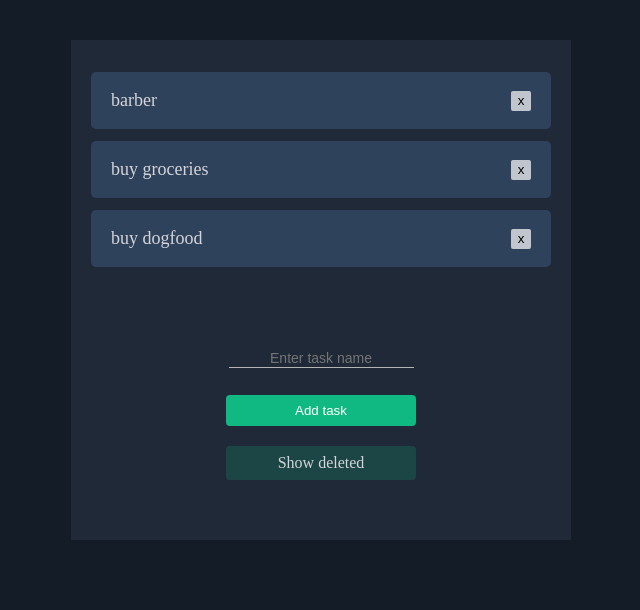
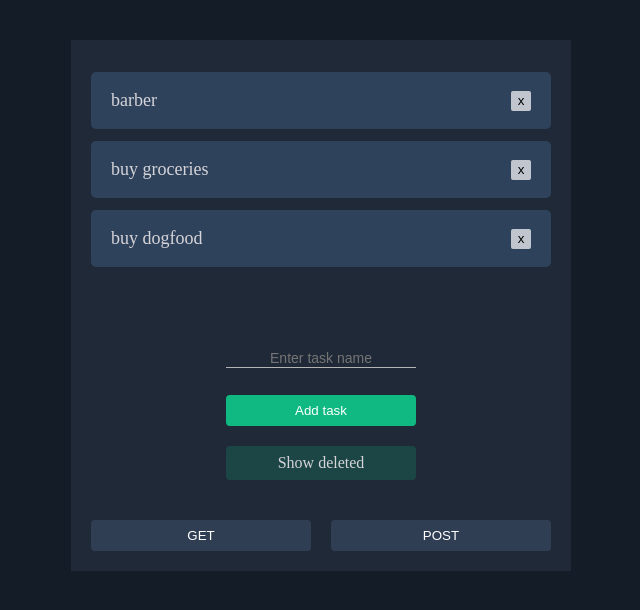
Before and after one commit to Gurmis/VUE---OpenLab1---ToDoList, a Vue app: page / in a window 1280 px wide. Shown: the top 610 px of the page, without its empty margins (319-959 px from the left). Built offline with nearby package versions, Linux system fonts and the light colour scheme.

Commit message:
axios methods implemented

```diff
--- a/package.json
+++ b/package.json
@@ -7,6 +7,7 @@
   },
   "dependencies": {
     "axios": "^1.2.3",
+    "mitt": "^3.0.0",
     "vue": "^3.0.4",
     "vue-router": "^4.1.6"
   },
--- a/src/App.vue
+++ b/src/App.vue
@@ -2,11 +2,15 @@
   <main>
     <router-view :tasks="tasks" :taskId="id"></router-view>
   </main>
+  <footer>
+    <mock-controls @get-tasks="getData($event)"/>
+  </footer>
 </template>
 
 <script>
 import Task from "./components/Task.vue"
 import CreateNewTask from "./components/CreateNewTask.vue"
+import MockControls from "./components/MockControls.vue"
 import Tasks from "./views/Tasks.vue"
 import DeletedTasks from "./views/DeletedTasks.vue"
 
@@ -22,6 +26,7 @@ export default {
     CreateNewTask,
     Tasks,
     DeletedTasks,
+    MockControls
   },
   data() {
     return {
@@ -35,6 +40,9 @@ export default {
     }
   },
   methods: {
+    getData(data){
+      this.tasks = data
+    }
   },
   created() {
   },
--- a/src/components/CreateNewTask.vue
+++ b/src/components/CreateNewTask.vue
@@ -1,7 +1,7 @@
 <template>
   <form class="addNew" @submit.prevent="addNewTask(newTask)">
-    <input type="text" placeholder="Enter task name" v-model="newTask" />
-    <button type="submit">Add task</button>
+    <input type="text" placeholder="Enter task name" v-model="newTask" @input="newTaskUpdate(newTask)"/>
+    <button class="btn createNewBtn" type="submit">Add task</button>
   </form>
 </template>
 
@@ -19,6 +19,9 @@ export default {
         this.newTask = ""
       }
     },
+    newTaskUpdate(task) {
+      this.emitter.emit('new-task', task)
+    }
   },
 }
 </script>
--- /dev/null
+++ b/src/components/MockControls.vue
@@ -0,0 +1,66 @@
+<template>
+  <div class="apiControls">
+    <button class="getBtn btn" @click="getData()">GET</button>
+    <button class="postBtn btn" @click="postData()">POST</button>
+  </div>
+</template>
+
+<script>
+import axios from "axios"
+
+const serverUrl = "https://mockend.com/Gurmis/VUE---OpenLab1---ToDoList/"
+
+export default {
+  data() {
+    return {
+        newTask: ''
+    }
+  },
+  methods: {
+    getData() {
+      axios
+        .get(`${serverUrl}tasks`)
+        .then((tasks) => {
+          this.$emit("get-tasks", tasks.data)
+        })
+        .catch((err) => {
+          console.log(err)
+        })
+    },
+    postData() {
+        if(this.newTask)
+      axios
+        .post(`${serverUrl}tasks`, {
+          name: this.newTask,
+          deleted: false,
+        })
+        .then((res) => console.log(res))
+        .catch((err) => console.log(err))
+        this.newTask = ''
+    },
+  },
+  created() {
+
+        this.emitter.on('new-task', (event) => {
+            this.newTask = event
+        })
+
+  }
+}
+</script>
+
+<style lang="scss" scoped>
+.apiControls {
+  display: flex;
+  justify-content: center;
+  gap: 20px;
+
+  .btn {
+    background: var(--ruler);
+
+    &:hover {
+        background: transparentize($color: white, $amount: 0.85);
+    }
+  }
+}
+</style>
--- a/src/main.js
+++ b/src/main.js
@@ -2,8 +2,11 @@ import { createApp } from 'vue'
 import App from './App.vue'
 import './style.scss'
 import router from './router/router.js'
+import mitt from 'mitt'
 
+const emitter = mitt()
 const app = createApp(App)
 
+app.config.globalProperties.emitter = emitter
 app.use(router)
 app.mount('#app')
--- a/src/style.scss
+++ b/src/style.scss
@@ -99,6 +99,7 @@ aside {
     margin: 0 auto;
     text-align: center;
     margin-bottom: 0.5em;
+    width: 100%;
 
     &:focus {
       border-bottom: 1px solid var(--font1);
@@ -107,8 +108,7 @@ aside {
   }
 }
 
-form button,
-a.routerBtn {
+.btn {
   background: var(--btn1);
   color: var(--font1);
   padding: 8px 10px;
@@ -116,7 +116,7 @@ a.routerBtn {
   border: none;
   margin-top: 20px;
   cursor: pointer;
-  transition: 0.4s;
+  transition: 0.2s;
   width: 100%;
 
   &:hover {
--- a/src/views/DeletedTasks.vue
+++ b/src/views/DeletedTasks.vue
@@ -14,7 +14,7 @@
       </ul>
     </section>
     <aside class="container">
-      <router-link class="routerBtn" to="/">Show active</router-link>
+      <router-link class="routerBtn btn" to="/">Show active</router-link>
     </aside>
   </div>
 </template>
--- a/src/views/Tasks.vue
+++ b/src/views/Tasks.vue
@@ -15,7 +15,7 @@
     </section>
     <aside class="container">
       <create-new-task @add-task="addNewTask($event)"></create-new-task>
-      <router-link class="routerBtn" to="/deleted">Show deleted</router-link>
+      <router-link class="routerBtn btn" to="/deleted">Show deleted</router-link>
     </aside>
   </div>
 </template>
@@ -38,7 +38,6 @@ export default {
     addNewTask(taskName) {
       const newId = this.tasks.length + 1
       this.tasks.push({ id: incrementId(), name: taskName, deleted: false })
-      console.log(this.tasks)
     },
     removeTask(id) {
       // this.tasks = this.tasks.filter((task) => (task.id !== id))
```
Also changed, not shown: 1 other file (tests, documents, lock files or other folders).
